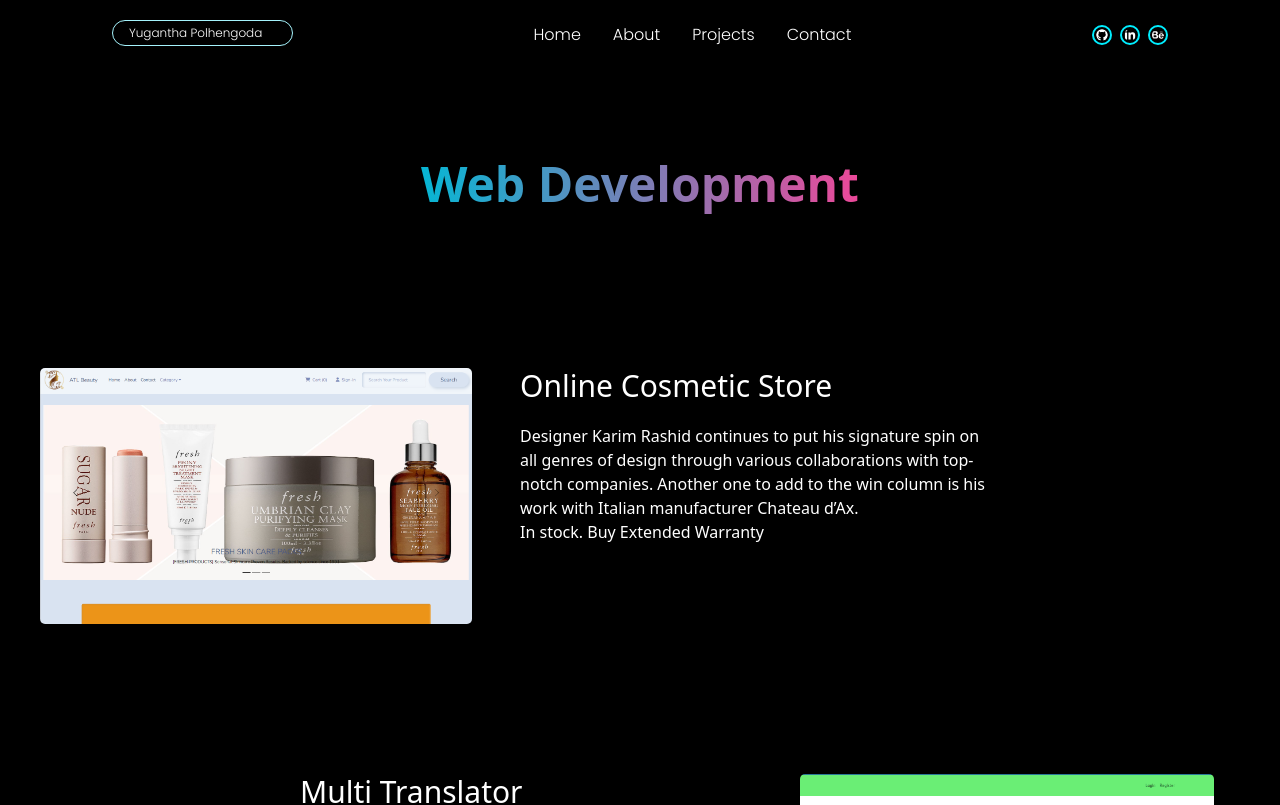
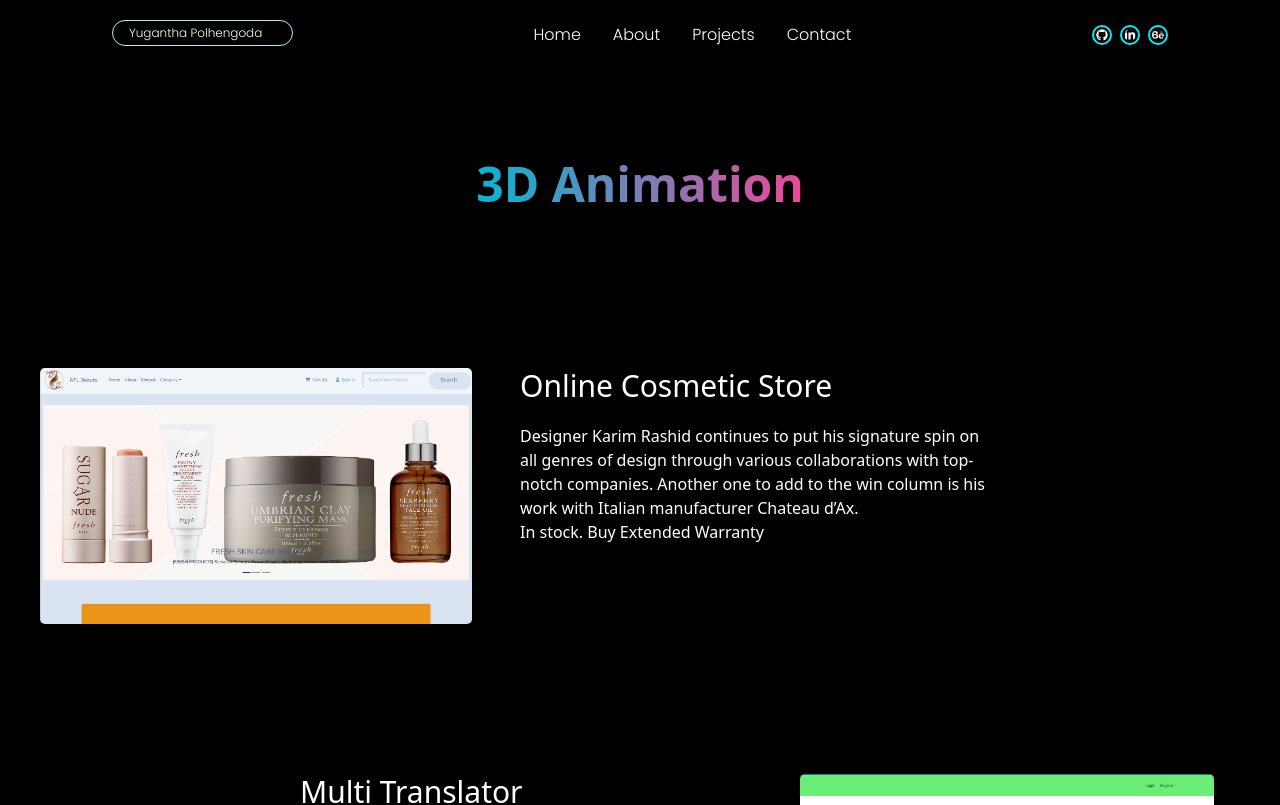
Before and after one commit to Yugantha-Polhengoda/Yugantha-Polhengoda-Portfolio, a Next.js app: page /annimations in a window 1280 px wide. Shown: the top 805 px of the page. Built offline with nearby package versions, Linux system fonts and the light colour scheme; a web font is replaced by a local one.

Commit message:
pages renaming

```diff
--- a/src/pages/annimations.tsx
+++ b/src/pages/annimations.tsx
@@ -27,7 +27,7 @@
     <div className='py-40 h-[1020vh] lg:h-[320vh]'>
     <h4 className="text-center text-5xl pb-10 font-bold">
             <span className='text-transparent bg-gradient-to-r bg-clip-text from-cyan-500 to-pink-500'>
-              Web Development
+              3D Animation
             </span>
       </h4>
 
--- a/src/pages/uiux.tsx
+++ b/src/pages/uiux.tsx
@@ -27,7 +27,7 @@
     <div className='py-40 h-[1020vh] lg:h-[320vh]'>
     <h4 className="text-center text-5xl pb-10 font-bold">
             <span className='text-transparent bg-gradient-to-r bg-clip-text from-cyan-500 to-pink-500'>
-              Web Development
+                UI/UX Design
             </span>
       </h4>
 
```
